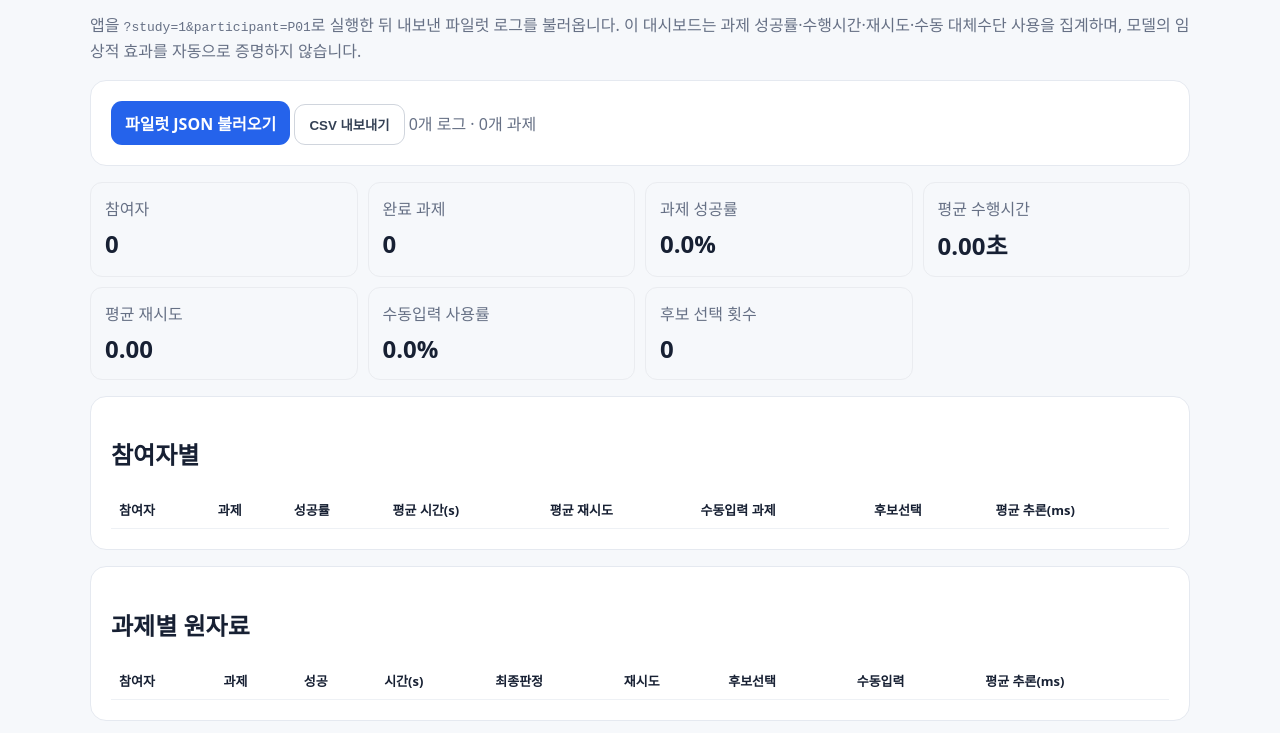
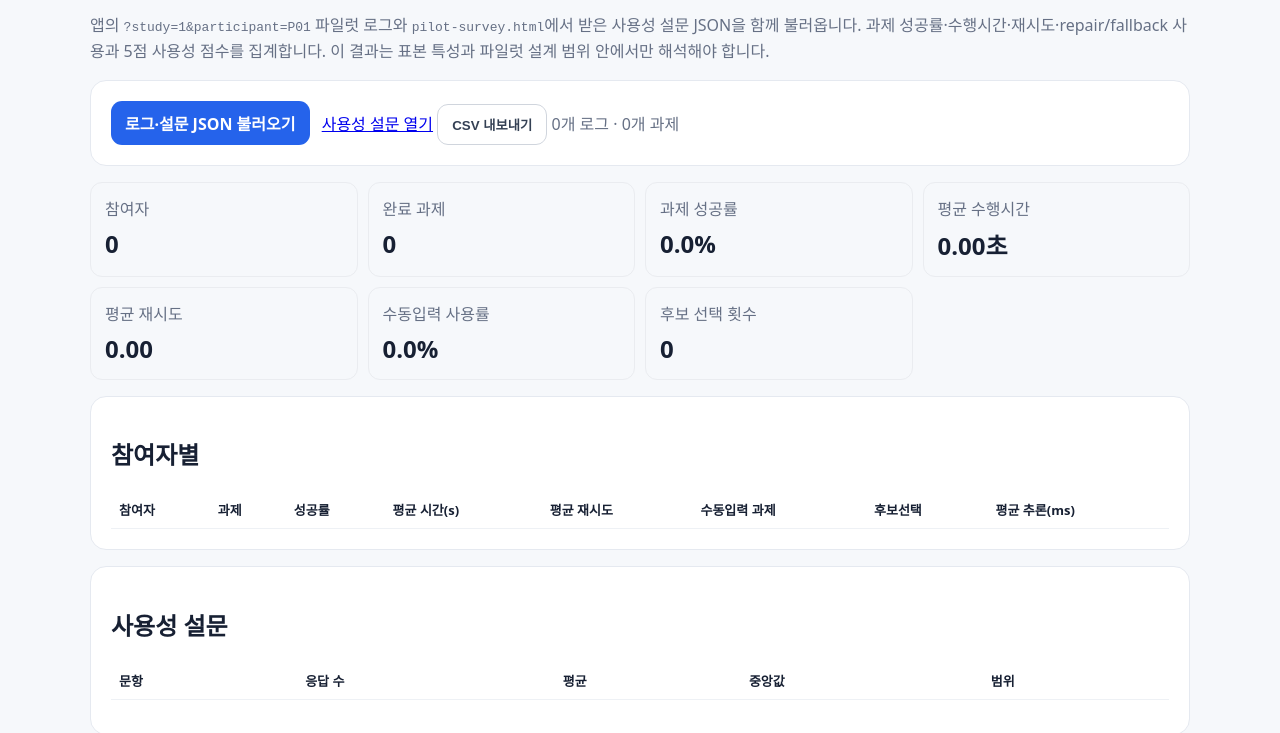
Before and after one commit to classganamdalla-collab/DAELIM_SLP, a plain HTML site: page pilot-dashboard.html in a window 1280 px wide. Shown: the part 85-818 px from the top of the page. Drawn offline with Linux system fonts and the light colour scheme.

Commit message:
feat: show pilot usability surveys beside task metrics

```diff
--- a/pilot-dashboard.html
+++ b/pilot-dashboard.html
@@ -21,10 +21,11 @@
 <body>
 <main>
   <h1>이음 파일럿 결과 대시보드</h1>
-  <p class="muted">앱을 <code>?study=1&participant=P01</code>로 실행한 뒤 내보낸 파일럿 로그를 불러옵니다. 이 대시보드는 과제 성공률·수행시간·재시도·수동 대체수단 사용을 집계하며, 모델의 임상적 효과를 자동으로 증명하지 않습니다.</p>
+  <p class="muted">앱의 <code>?study=1&participant=P01</code> 파일럿 로그와 <code>pilot-survey.html</code>에서 받은 사용성 설문 JSON을 함께 불러옵니다. 과제 성공률·수행시간·재시도·repair/fallback 사용과 5점 사용성 점수를 집계합니다. 이 결과는 표본 특성과 파일럿 설계 범위 안에서만 해석해야 합니다.</p>
 
   <div class="card">
-    <label class="file">파일럿 JSON 불러오기<input id="files" type="file" accept=".json" multiple></label>
+    <label class="file">로그·설문 JSON 불러오기<input id="files" type="file" accept=".json" multiple></label>
+    <a href="pilot-survey.html" style="margin-left:8px">사용성 설문 열기</a>
     <button id="exportCsv" class="secondary">CSV 내보내기</button>
     <span id="status" class="muted"></span>
   </div>
@@ -37,6 +38,15 @@
   </div>
 
   <div class="card">
+    <h2>사용성 설문</h2>
+    <table>
+      <thead><tr><th>문항</th><th>응답 수</th><th>평균</th><th>중앙값</th><th>범위</th></tr></thead>
+      <tbody id="surveyRows"></tbody>
+    </table>
+    <div id="surveyComments" class="muted" style="margin-top:14px"></div>
+  </div>
+
+  <div class="card">
     <h2>과제별 원자료</h2>
     <table><thead><tr><th>참여자</th><th>과제</th><th>성공</th><th>시간(s)</th><th>최종판정</th><th>재시도</th><th>후보선택</th><th>수동입력</th><th>평균 추론(ms)</th></tr></thead><tbody id="taskRows"></tbody></table>
   </div>
```
